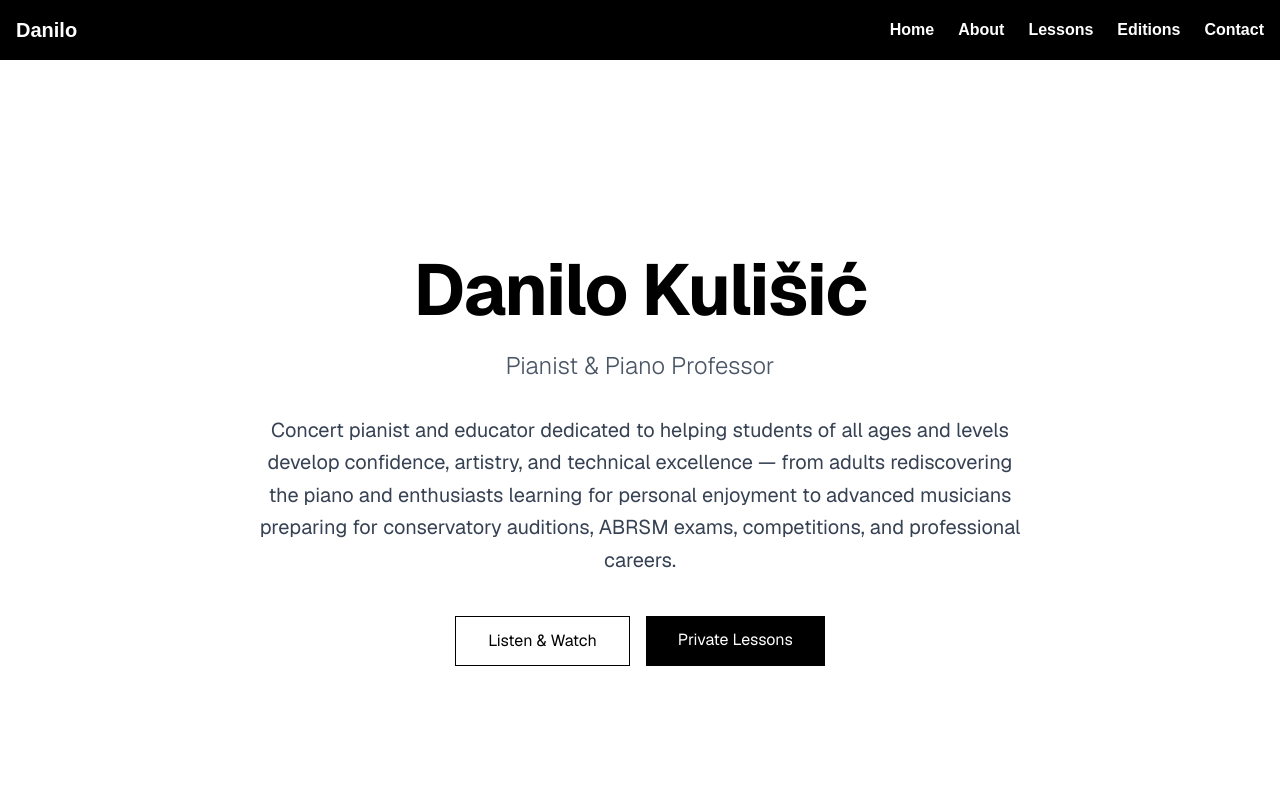
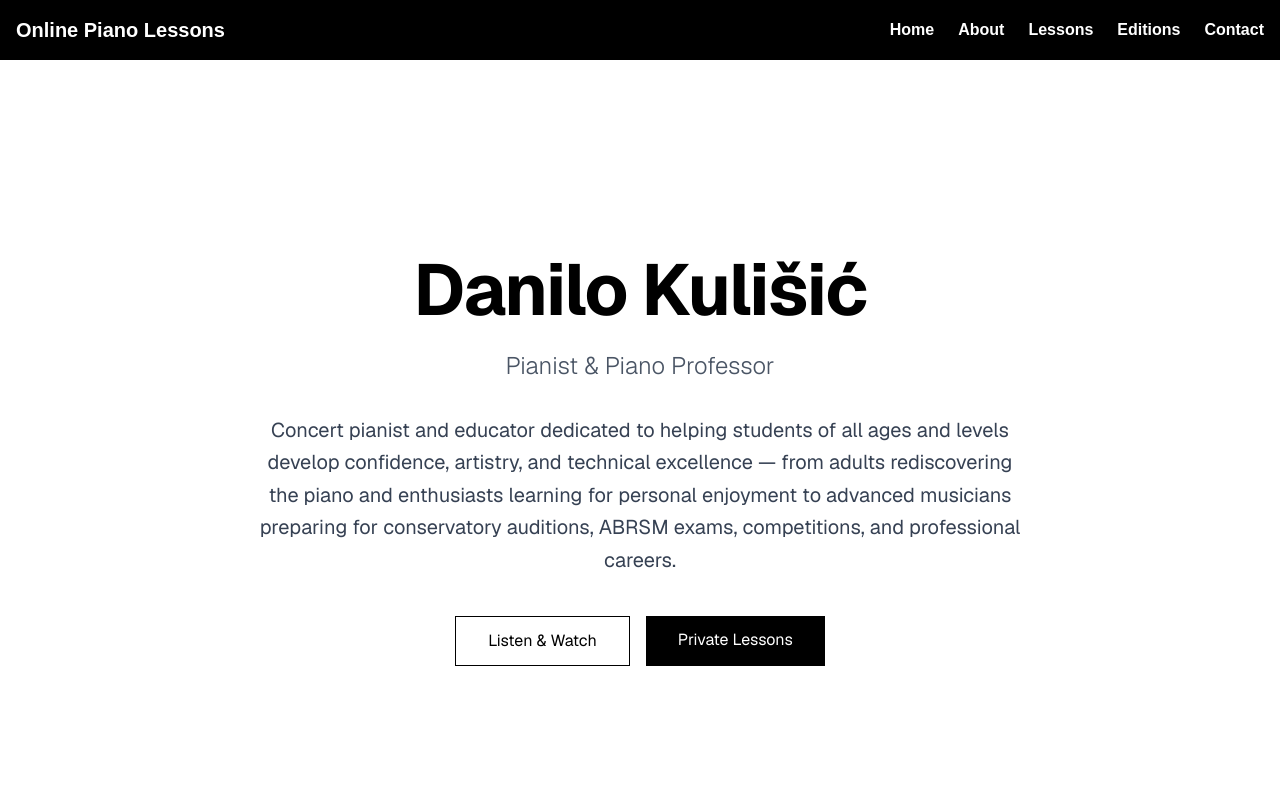
Before and after one commit to kulisic4/my-next-portfolio, a Next.js app: page / in a window 1280 px wide. Shown: the top 800 px of the page. Built offline with nearby package versions, Linux system fonts and the light colour scheme.

Commit message:
changing left side of navbar words

```diff
--- a/components/NavBar.tsx
+++ b/components/NavBar.tsx
@@ -11,7 +11,7 @@ export default function Navbar() {
   return (
     <nav className="bg-black text-white font-bold p-4 flex justify-between items-center relative z-50">
       <div className="text-xl font-bold">
-        <Link href="/">Danilo</Link>
+        <Link href="/lessons">Online Piano Lessons</Link>
       </div>
 
       {/* Weather */}
```
